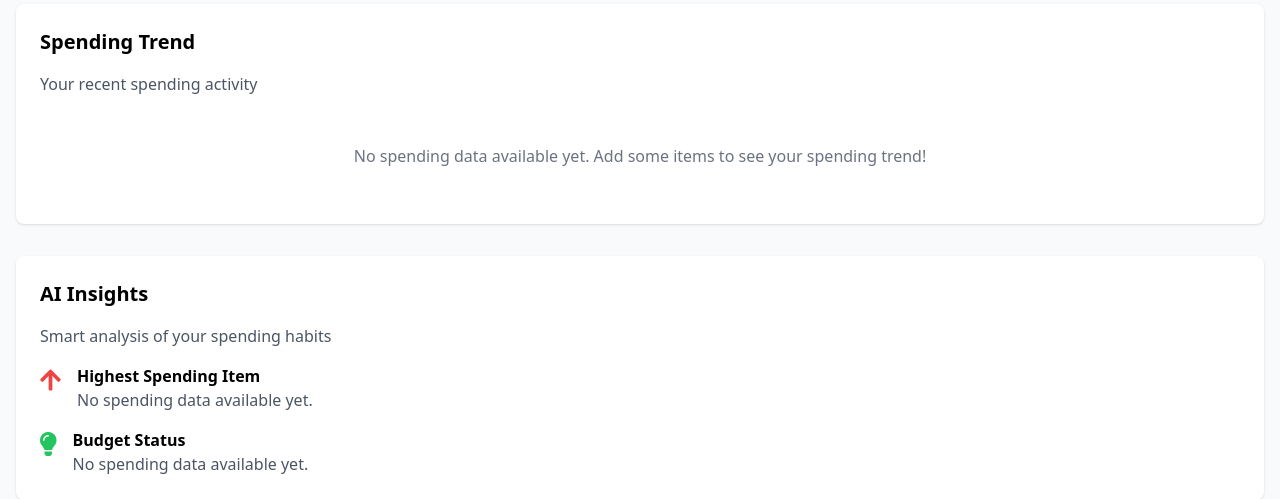
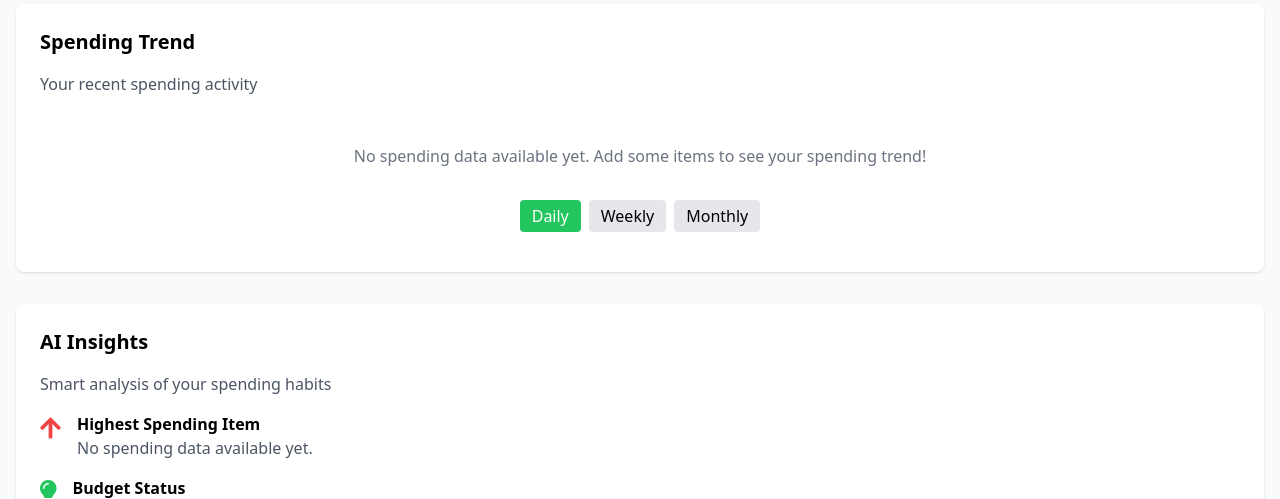
Before and after one commit to Arsenaet/BudgetBuddy, a Flask app: page /insights in a window 1280 px wide. Shown: the part 530-1029 px from the top of the page. Run offline with Flask 3, Linux system fonts and the light colour scheme; a user stored in the database is signed in; parts of the project's set-up code (start-up, migrations or seed data) failed here and were passed over; some libraries are stand-ins or nearby versions.

Commit message:
finalised the charts

```diff
--- a/app.py
+++ b/app.py
@@ -349,7 +349,47 @@
 def insights():
     """Display budget insights and analysis."""
     prompt_result = None
+    user_id = session.get('user_id')
 
+    # Get user's items and budget
+    items = Todo.query.filter_by(user_id=user_id).order_by(Todo.date_created).all()
+    budget = Budget.query.filter_by(user_id=user_id).first()
+    monthly_budget = budget.monthly_amount if budget else 2000.0
+    total_spent = sum(item.cost for item in items)
+
+    # --- NEW: Daily Spending Aggregation ---
+    daily_totals = {}
+    for item in items:
+        day = item.date_created.strftime('%Y-%m-%d')  # Group by date
+        if day not in daily_totals:
+            daily_totals[day] = 0
+        daily_totals[day] += item.cost
+
+    # Sort days and prepare data for chart
+    sorted_days = sorted(daily_totals.keys())
+    daily_amounts = [daily_totals[day] for day in sorted_days]
+
+    # Format dates for display (e.g., "Jan 01")
+    formatted_days = [datetime.strptime(day, '%Y-%m-%d').strftime('%b %d') for day in sorted_days]
+
+    # --- NEW: Weekly/Monthly Aggregation Options ---
+    weekly_totals = {}
+    monthly_totals = {}
+
+    for item in items:
+        # Weekly aggregation (Year-Week)
+        week_key = f"{item.date_created.strftime('%Y')}-W{item.date_created.strftime('%W')}"
+        if week_key not in weekly_totals:
+            weekly_totals[week_key] = 0
+        weekly_totals[week_key] += item.cost
+
+        # Monthly aggregation (Year-Month)
+        month_key = item.date_created.strftime('%Y-%m')
+        if month_key not in monthly_totals:
+            monthly_totals[month_key] = 0
+        monthly_totals[month_key] += item.cost
+
+    # --- Existing AI Query Handling ---
     if request.method == 'POST':
         user_query = request.form.get('query')
         if user_query:
@@ -357,8 +397,6 @@
             full_query = user_query + restrictions
 
             # Get current spending data from the database
-            user_id = session.get('user_id')
-            items = Todo.query.filter_by(user_id=user_id).all()
             current_spending_table = "\nCurrent Spending Items:\n"
             total_cost = 0
 
@@ -382,14 +420,6 @@
                 app.logger.error("Perplexity API error: %s", e)
                 prompt_result = f"Error connecting to AI service: {str(e)}"
 
-    user_id = session.get('user_id')
-    items = Todo.query.filter_by(user_id=user_id).all()
-    total_spent = sum(item.cost for item in items)
-
-    # Get current budget - fetch user-specific budget
-    budget = Budget.query.filter_by(user_id=user_id).first()
-    monthly_budget = budget.monthly_amount if budget else 2000.0
-
     # Categorize spending
     category_data = {}
     for item in items:
@@ -401,18 +431,25 @@
     # Find highest spending category
     highest_category = max(category_data.items(), key=lambda x: x[1]) if category_data else ("None", 0)
 
-    # Get username from session
-    username = session.get('username', 'Demo User')
+    # Get recent items (last 5)
+    recent_items = items[-5:] if len(items) > 5 else items
 
     return render_template('insights.html',
                           items=items,
+                          recent_items=recent_items,
                           total_spent=total_spent,
                           category_data=category_data,
                           highest_category=highest_category,
                           prompt_result=prompt_result,
                           monthly_budget=monthly_budget,
-                          username=username)
-
+                          username=session.get('username', 'Demo User'),
+                          # NEW: Chart data
+                          daily_labels=formatted_days,
+                          daily_amounts=daily_amounts,
+                          weekly_totals=weekly_totals,
+                          monthly_totals=monthly_totals,
+                          # For date display
+                          today_date=datetime.now().strftime('%Y-%m-%d'))
 
 @app.errorhandler(500)
 def internal_error(error):
--- a/templates/insights.html
+++ b/templates/insights.html
@@ -169,6 +169,11 @@
                 <p>No spending data available yet. Add some items to see your spending trend!</p>
             </div>
             {% endif %}
+            <div class="flex justify-center mb-4 space-x-2">
+                <button class="time-period-btn bg-green-500 text-white px-3 py-1 rounded" data-period="daily">Daily</button>
+                <button class="time-period-btn bg-gray-200 px-3 py-1 rounded dark:bg-dark-700" data-period="weekly">Weekly</button>
+                <button class="time-period-btn bg-gray-200 px-3 py-1 rounded dark:bg-dark-700" data-period="monthly">Monthly</button>
+            </div>
         </div>
         <div class="bg-white p-6 rounded-lg shadow mb-8 dark:bg-dark-800">
             <h2 class="text-xl font-semibold mb-4 dark:text-dark-100">AI Insights</h2>
@@ -236,7 +241,7 @@
         const userTheme = localStorage.getItem('theme');
         const systemTheme = window.matchMedia('(prefers-color-scheme: dark)').matches;
 
-        // Initial theme check
+        // Theme management functions
         const themeCheck = () => {
             if (userTheme === 'dark' || (!userTheme && systemTheme)) {
                 html.classList.add('dark');
@@ -249,7 +254,6 @@
             }
         };
 
-        // Manual theme switch
         const themeSwitch = () => {
             if (html.classList.contains('dark')) {
                 html.classList.remove('dark');
@@ -264,55 +268,50 @@
             }
         };
 
-        // Event listeners for theme toggle buttons
+        // Event listeners
         if (themeToggle) themeToggle.addEventListener('click', themeSwitch);
         if (mobileThemeToggle) mobileThemeToggle.addEventListener('click', themeSwitch);
-
-        // Invoke theme check on initial load
         themeCheck();
 
-        document.getElementById('menu-toggle').addEventListener('click', function() {
+        // Mobile menu toggle
+        document.getElementById('menu-toggle')?.addEventListener('click', function() {
             document.getElementById('mobile-menu').classList.toggle('hidden');
         });
 
-        // Handle form submission and show loading spinner
-        document.getElementById('aiQueryForm').addEventListener('submit', function() {
-            // Show loading spinner
-            document.getElementById('loadingSpinner').classList.remove('hidden');
-            // Change button text
-            document.getElementById('submitButton').querySelector('span').textContent = 'Loading...';
-            // Disable the button to prevent multiple submissions
-            document.getElementById('submitButton').disabled = true;
+        // AI Query Form handling
+        document.getElementById('aiQueryForm')?.addEventListener('submit', function() {
+            const spinner = document.getElementById('loadingSpinner');
+            const button = document.getElementById('submitButton');
+            if (spinner) spinner.classList.remove('hidden');
+            if (button) {
+                button.querySelector('span').textContent = 'Loading...';
+                button.disabled = true;
+            }
         });
 
-        // Set up charts only if we have data
+        // Chart initialization
         document.addEventListener('DOMContentLoaded', function() {
-            // Apply budget bar width from data attribute
+            // Budget bar
             const budgetBar = document.getElementById('insights-budget-bar');
             if (budgetBar) {
-                const percentage = budgetBar.getAttribute('data-percentage');
+                const percentage = parseFloat(budgetBar.getAttribute('data-percentage')) || 0;
                 budgetBar.style.width = Math.min(100, percentage) + '%';
-
-                // Change color based on percentage
-                if (parseFloat(percentage) > 100) {
-                    budgetBar.classList.remove('bg-green-500', 'dark:bg-green-400');
-                    budgetBar.classList.add('bg-red-500', 'dark:bg-red-400');
+                if (percentage > 100) {
+                    budgetBar.classList.replace('bg-green-500', 'bg-red-500');
+                    budgetBar.classList.replace('dark:bg-green-400', 'dark:bg-red-400');
                 }
             }
 
-            // Set up pie chart
+            // Pie Chart
             const pieCtx = document.getElementById('categoryPieChart');
             if (pieCtx) {
-                // Data is provided as a JSON string in a data attribute
-                const categoryDataStr = `{
-                    "labels": [{% for category, amount in category_data.items() %}"{{ category }}",{% endfor %}],
-                    "data": [{% for category, amount in category_data.items() %}{{ amount }},{% endfor %}]
-                }`;
+                const categoryData = {
+                    labels: JSON.parse('{{ category_data.keys()|list|tojson }}'),
+                    datasets: [{
+                        data: JSON.parse('{{ category_data.values()|list|tojson }}')
+                    }]
+                };
 
-                // Parse the JSON string
-                const categoryData = JSON.parse(categoryDataStr.replace(/,]/g, ']'));
-
-                // Only create chart if we have data
                 if (categoryData.labels.length > 0) {
                     new Chart(pieCtx, {
                         type: 'pie',
@@ -320,7 +319,7 @@
                             labels: categoryData.labels,
                             datasets: [{
                                 label: 'Spending by Category',
-                                data: categoryData.data,
+                                data: categoryData.datasets[0].data,
                                 backgroundColor: [
                                     'rgba(75, 192, 192, 0.2)',
                                     'rgba(153, 102, 255, 0.2)',
@@ -342,94 +341,113 @@
                                 borderWidth: 1
                             }]
                         },
-                        options: {
+                        options: getChartOptions('Spending by Category')
+                    });
+                }
+            }
+
+            // Line Chart
+            const lineCtx = document.getElementById('spendingTrendChart');
+            if (lineCtx) {
+                const chartData = {
+                    daily: {
+                        labels: JSON.parse('{{ daily_labels|tojson }}'),
+                        data: JSON.parse('{{ daily_amounts|tojson }}'),
+                        label: 'Daily Spending'
+                    },
+                    weekly: {
+                        labels: Object.keys(JSON.parse('{{ weekly_totals|tojson }}')),
+                        data: Object.values(JSON.parse('{{ weekly_totals|tojson }}')),
+                        label: 'Weekly Spending'
+                    },
+                    monthly: {
+                        labels: Object.keys(JSON.parse('{{ monthly_totals|tojson }}')),
+                        data: Object.values(JSON.parse('{{ monthly_totals|tojson }}')),
+                        label: 'Monthly Spending'
+                    }
+                };
+
+                const spendingChart = new Chart(lineCtx, {
+                    type: 'line',
+                    data: {
+                        labels: chartData.daily.labels,
+                        datasets: [{
+                            label: chartData.daily.label,
+                            data: chartData.daily.data,
+                            backgroundColor: 'rgba(75, 192, 192, 0.2)',
+                            borderColor: 'rgba(75, 192, 192, 1)',
+                            borderWidth: 2,
+                            tension: 0.1,
+                            fill: true
+                        }]
+                    },
+                    options: getChartOptions('Spending Trend')
+                });
+
+                // Time period selector
+                document.querySelectorAll('.time-period-btn').forEach(btn => {
+                    btn.addEventListener('click', function() {
+                        const period = this.dataset.period;
+                        document.querySelectorAll('.time-period-btn').forEach(b => {
+                            b.classList.toggle('bg-green-500', b === this);
+                            b.classList.toggle('text-white', b === this);
+                            b.classList.toggle('bg-gray-200', b !== this);
+                            b.classList.toggle('dark:bg-dark-700', b !== this);
+                        });
+
+                        spendingChart.data.labels = chartData[period].labels;
+                        spendingChart.data.datasets[0].data = chartData[period].data;
+                        spendingChart.data.datasets[0].label = chartData[period].label;
+                        spendingChart.update();
+                    });
+                });
+            }
+
+            function getChartOptions(title) {
+                const isDark = html.classList.contains('dark');
+                return {
                     responsive: true,
                     plugins: {
                         legend: {
                             position: 'top',
                             labels: {
-                                        color: html.classList.contains('dark') ? '#e5e7eb' : '#6b7280'
+                                color: isDark ? '#e5e7eb' : '#6b7280'
                             }
                         },
                         tooltip: {
                             callbacks: {
                                 label: function(context) {
-                                            let label = context.label || '';
-                                            if (label) {
-                                                label += ': ';
-                                            }
-                                            if (context.parsed !== null) {
-                                                label += new Intl.NumberFormat('en-US', { style: 'currency', currency: 'USD' }).format(context.parsed);
-                                            }
-                                            return label;
+                                    return `${context.dataset.label || ''}: $${context.parsed.y?.toFixed(2) || '0.00'}`;
                                 }
                             }
+                        },
+                        title: {
+                            display: true,
+                            text: title,
+                            color: isDark ? '#e5e7eb' : '#6b7280'
                         }
-                            }
-                        }
-                    });
-                }
-            }
-
-            // Set up line chart
-            const lineCtx = document.getElementById('spendingTrendChart');
-            if (lineCtx) {
-                // Set up line chart data based on most recent items
-                const lineDataStr = `{
-                    "dates": [{% for item in items[:5]|sort(attribute='date_created') %}"{{ item.date_created.strftime('%b %d') }}",{% endfor %}],
-                    "amounts": [{% for item in items[:5]|sort(attribute='date_created') %}{{ item.cost }},{% endfor %}]
-                }`;
-
-                // Parse the JSON string
-                const lineData = JSON.parse(lineDataStr.replace(/,]/g, ']'));
-                const dates = lineData.dates;
-                const amounts = lineData.amounts;
-
-                if (dates.length > 0) {
-                    new Chart(lineCtx, {
-                        type: 'line',
-                        data: {
-                            labels: dates,
-                            datasets: [{
-                                label: 'Recent Spending',
-                                data: amounts,
-                                backgroundColor: 'rgba(75, 192, 192, 0.2)',
-                                borderColor: 'rgba(75, 192, 192, 1)',
-                                borderWidth: 1,
-                                fill: true
-                            }]
                     },
-                        options: {
-                            responsive: true,
                     scales: {
                         y: {
                             beginAtZero: true,
                             ticks: {
-                                        color: html.classList.contains('dark') ? '#e5e7eb' : '#6b7280'
+                                callback: value => `$${value}`,
+                                color: isDark ? '#e5e7eb' : '#6b7280'
                             },
                             grid: {
-                                        color: html.classList.contains('dark') ? 'rgba(255, 255, 255, 0.1)' : 'rgba(0, 0, 0, 0.1)'
+                                color: isDark ? 'rgba(255, 255, 255, 0.1)' : 'rgba(0, 0, 0, 0.1)'
                             }
                         },
                         x: {
                             ticks: {
-                                        color: html.classList.contains('dark') ? '#e5e7eb' : '#6b7280'
+                                color: isDark ? '#e5e7eb' : '#6b7280'
                             },
                             grid: {
-                                        color: html.classList.contains('dark') ? 'rgba(255, 255, 255, 0.1)' : 'rgba(0, 0, 0, 0.1)'
-                                    }
-                                }
-                            },
-                            plugins: {
-                                legend: {
-                                    labels: {
-                                        color: html.classList.contains('dark') ? '#e5e7eb' : '#6b7280'
+                                color: isDark ? 'rgba(255, 255, 255, 0.1)' : 'rgba(0, 0, 0, 0.1)'
                             }
                         }
                     }
-                        }
-                    });
-                }
+                };
             }
         });
     </script>
--- a/templates/login.html
+++ b/templates/login.html
@@ -524,7 +524,7 @@
         });
     </script>
 
-    <!-- Add Google button styling script -->
+
     <script>
         // This function runs after page loads to apply custom styling to Google buttons
         window.addEventListener('load', function() {
```
Also changed, not shown: instance/test.db. Lines whose indentation alone changed are shown as unchanged.
